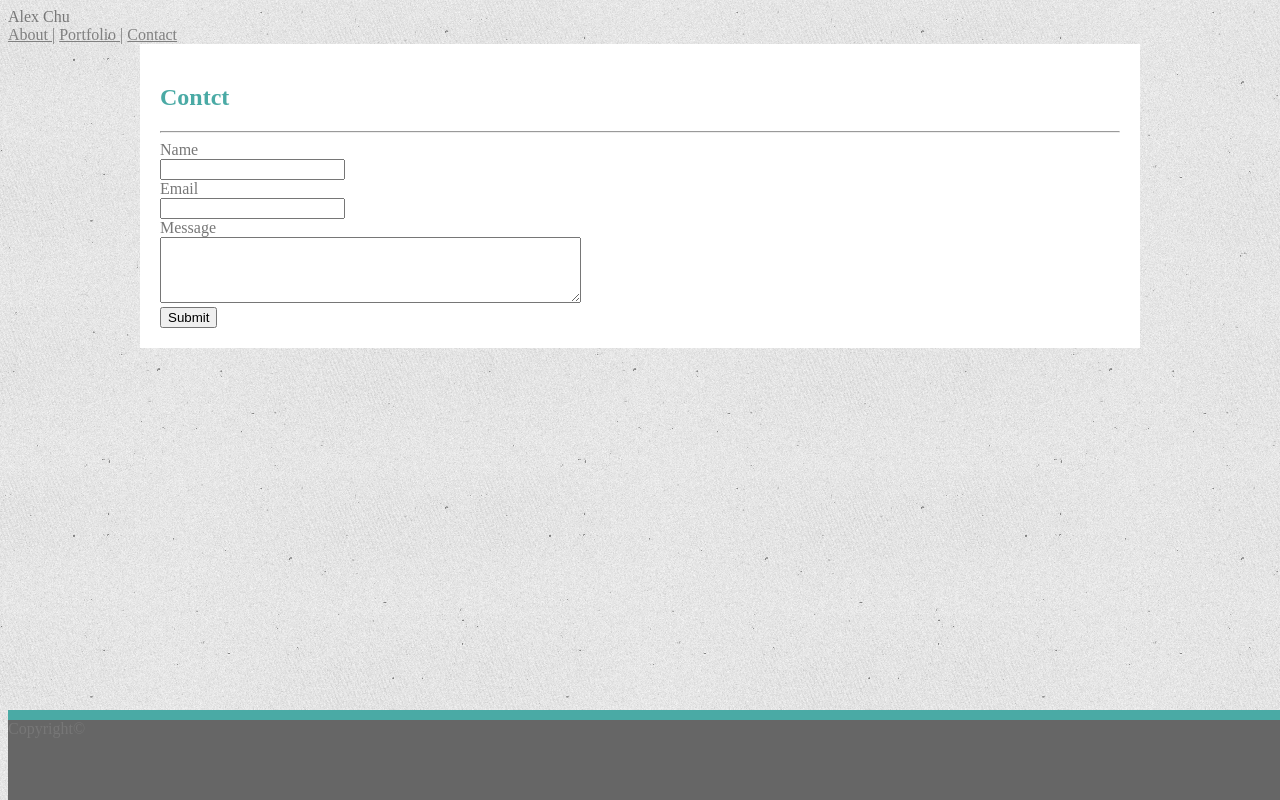
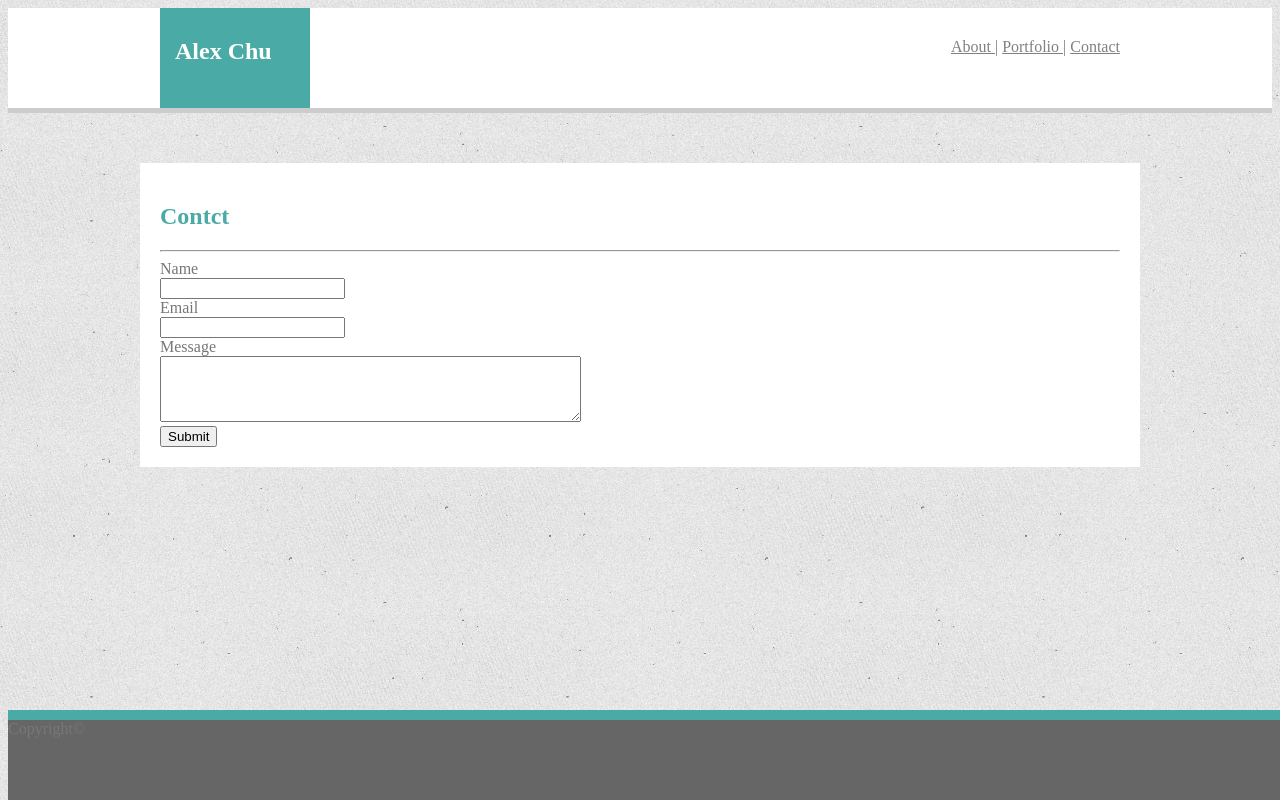
Before and after one commit to alexschu90/Basic-Portfolio-html-css-, a plain HTML site: page contact.html in a window 1280 px wide. Drawn offline with Linux system fonts and the light colour scheme.

Commit message:
corrected nav bar on contact and portfolio to match about me page

```diff
--- a/contact.html
+++ b/contact.html
@@ -8,12 +8,18 @@
     <link rel="stylesheet" type="text/css" href="assets/css/style.css">
 </head>
 <body>
-    <div>Alex Chu</div>
-    <div>
-        <a href="index.html">About |</a>
-        <a href="portfolio.html"> Portfolio |</a>
-        <a href="contact.html"> Contact </a>
-    </div>
+    <nav>
+        <div class="wrapper">
+            <div id="brand">
+                <h1>Alex Chu</h1>
+            </div>
+            <div class="navOptions">
+                <a href="index.html">About |</a>
+                <a href="portfolio.html"> Portfolio |</a>
+                <a href="contact.html"> Contact </a>
+            </div>
+        </div>
+    </nav>
     <section>
         <h2>Contct</h2>
         <hr>
```
Also changed, not shown: portfolio.html (+9 -5 lines).
